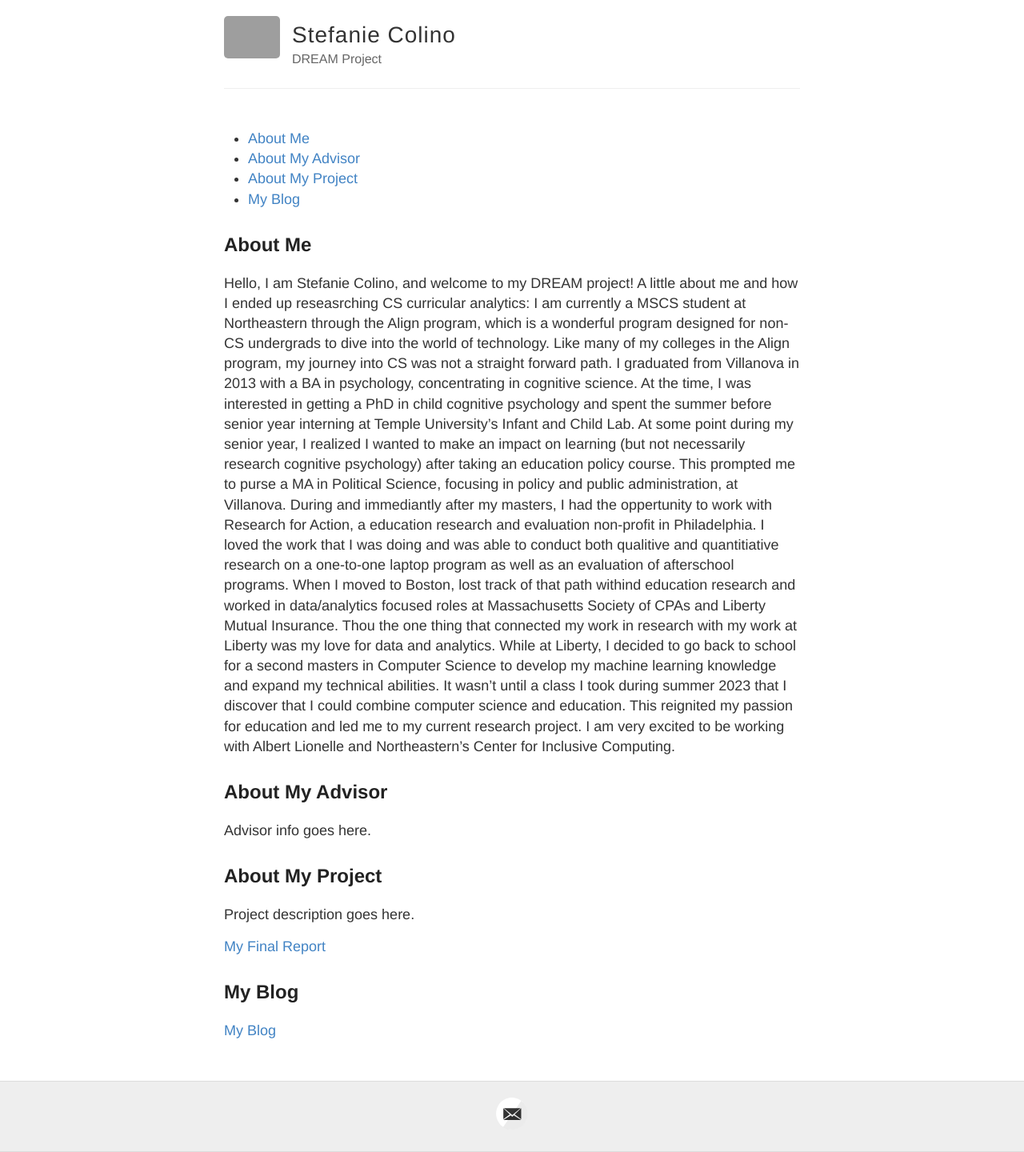
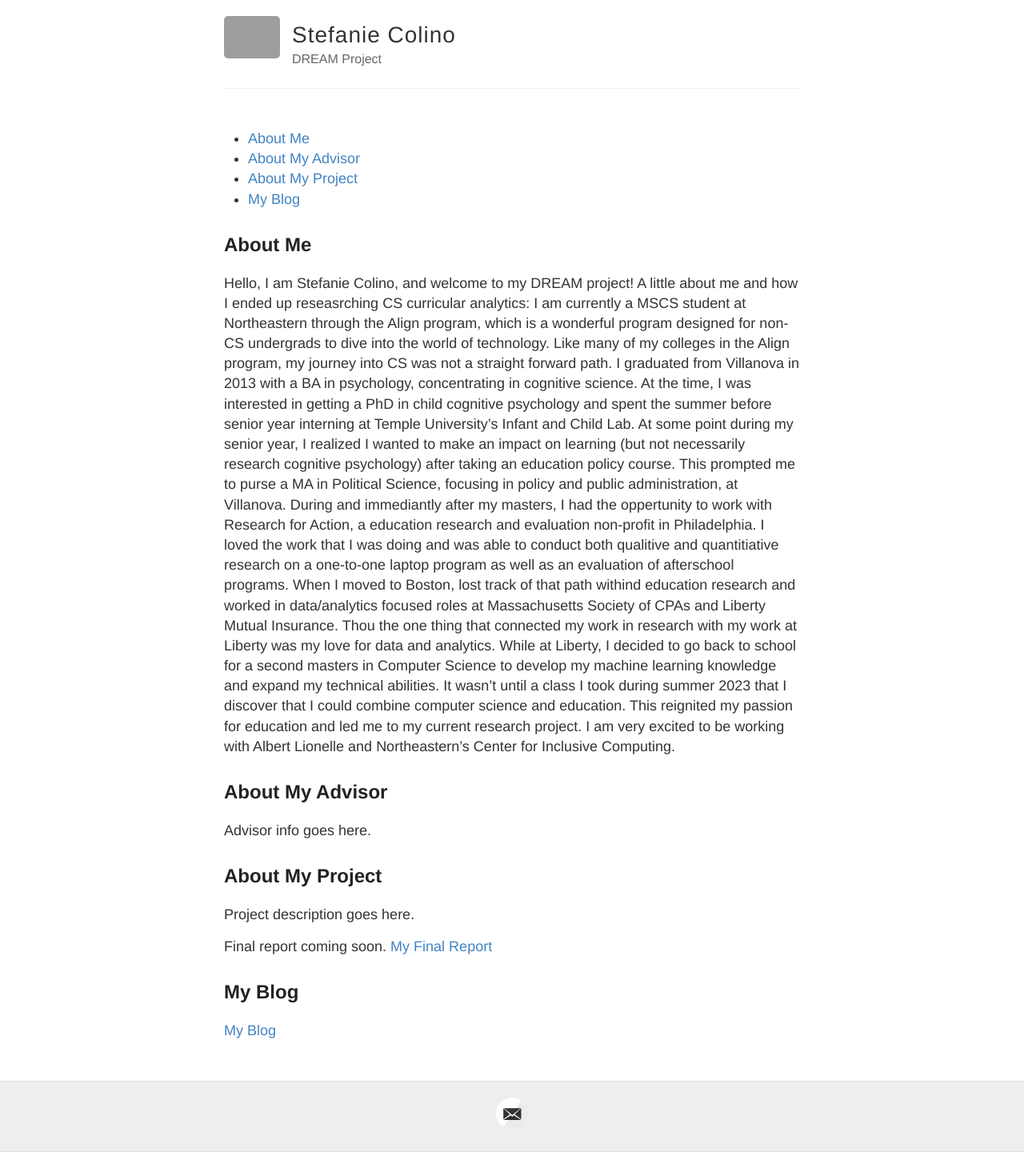
Before and after one commit to scolino/scolino.github.io, a Jekyll site: the page built from index.md, in a window 1280 px wide. Shown: the whole page at 80% size. Built offline with Jekyll 4.4.1, drawn with Linux system fonts in a browser that asks for light colours; grey boxes are pictures that could not be loaded.

Commit message:
Update index.md

```diff
--- a/index.md
+++ b/index.md
@@ -18,6 +18,7 @@ Advisor info goes here.
 
 Project description goes here.
 
+Final report coming soon.
 [My Final Report](files/finalreport.pdf)
 
 ## My Blog
```
